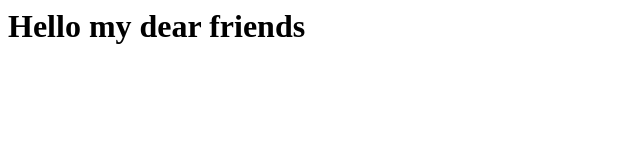
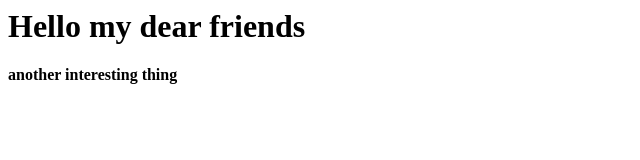
Before and after one commit to PatixBLR/TestRep, a plain HTML site: page index.html in a window 1280 px wide. Shown: the whole page, without its empty margins (0-640 px from the left). Drawn offline with Linux system fonts and the light colour scheme.

Commit message:
finished the new header [issue 53]

```diff
--- a/index.html
+++ b/index.html
@@ -4,5 +4,6 @@
 </head>
 <body>
 <h1>Hello my dear friends</h1>
+<div> <b> another interesting thing</b> </div>
 </body>
 </html>
```
